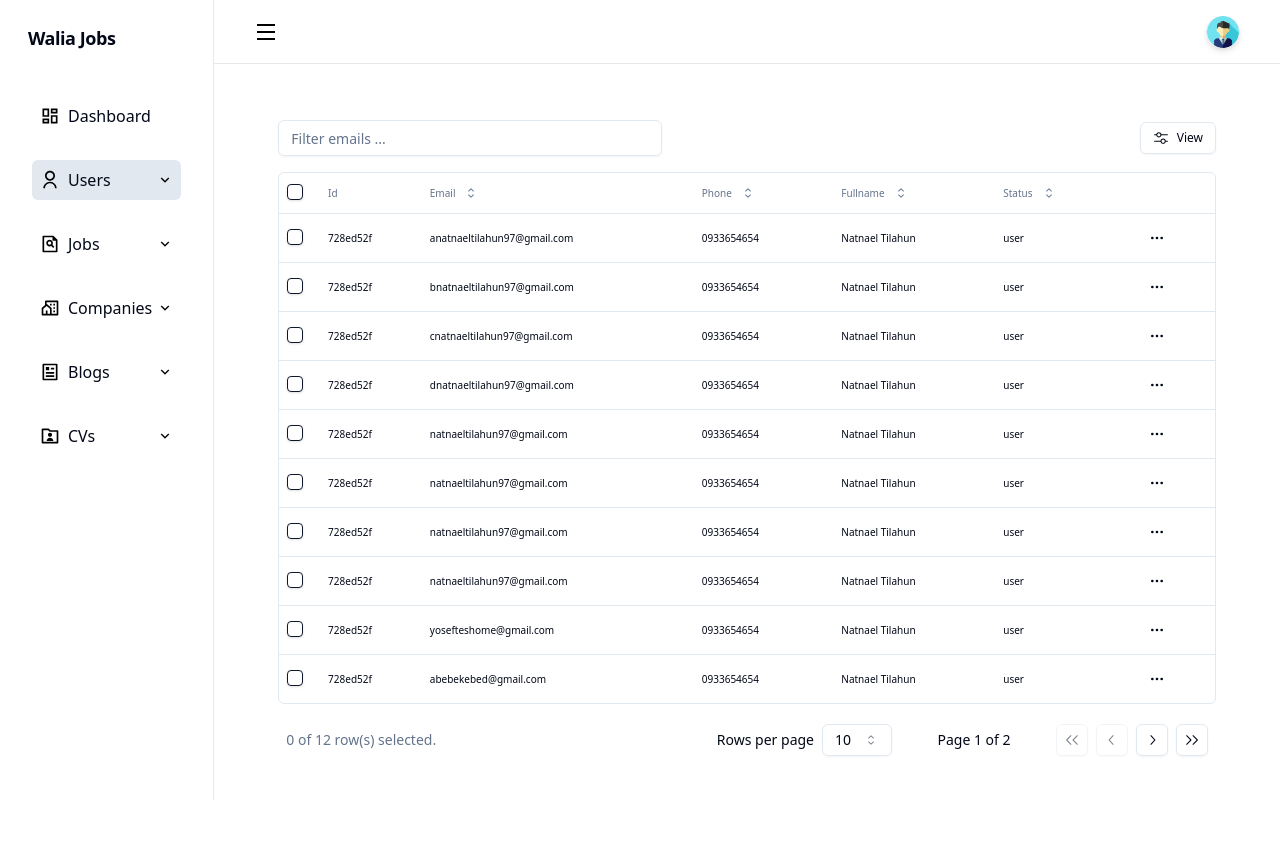
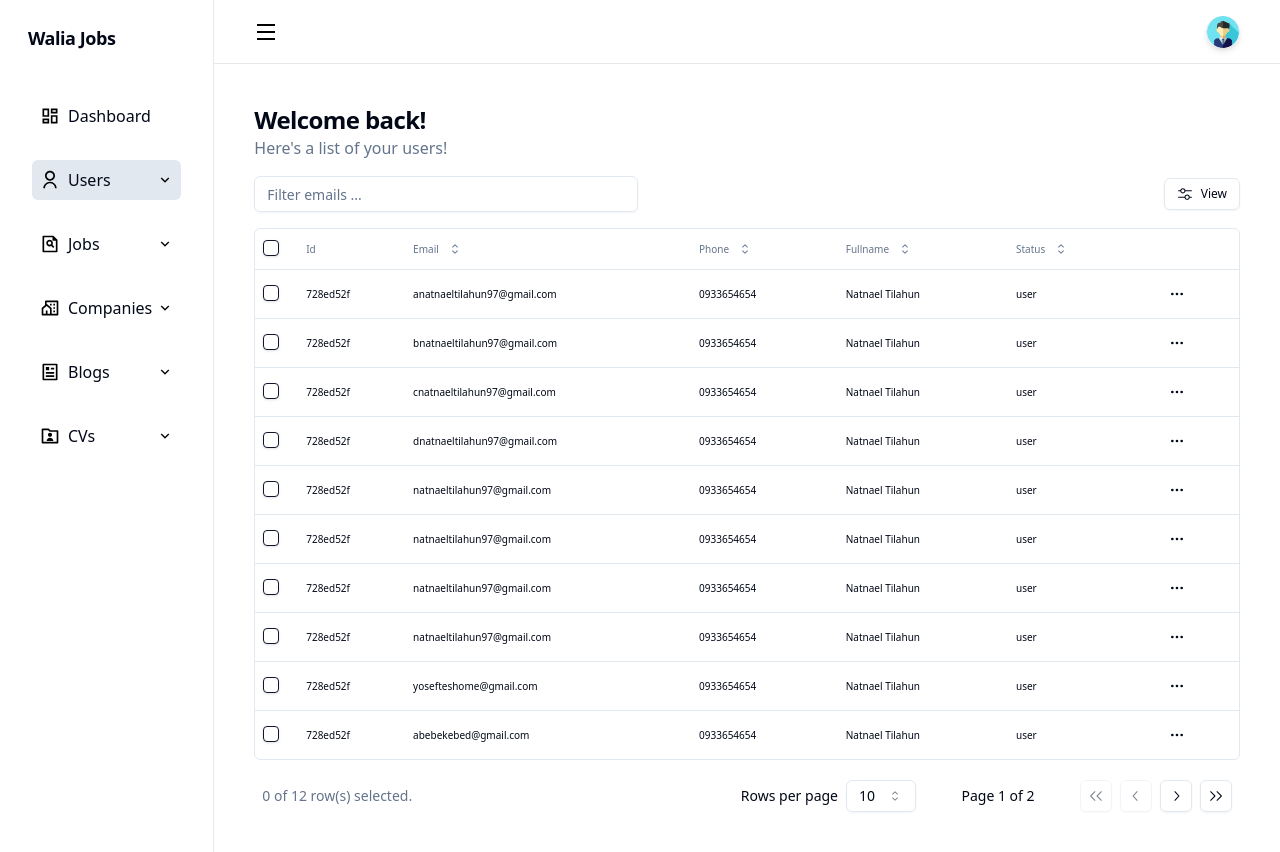
Before and after one commit to Natnael-Tilahun/walia-backend, a Next.js app: page /users in a window 1280 px wide. Before the commit the page ends 800 px from the top, so only its background shows below. Built offline with nearby package versions, Linux system fonts and the light colour scheme.

Commit message:
Modify users, blogs, companies, jobs, and cvs page

```diff
--- a/src/app/(dashboard)/blogs/page.tsx
+++ b/src/app/(dashboard)/blogs/page.tsx
@@ -30,7 +30,13 @@ export default async function Blogs() {
   const data = await getData();
 
   return (
-    <div className="px-5 lg:px-16 mx-auto py-10">
+    <div className="px-5 lg:px-10 mx-auto py-10">
+      <div>
+        <h2 className="text-2xl font-bold tracking-tight">Welcome back!</h2>
+        <p className="text-muted-foreground">
+          Here&apos;s a list of your blogs!
+        </p>
+      </div>
       <DataTable columns={columns} data={data} />
     </div>
   );
--- a/src/app/(dashboard)/companies/page.tsx
+++ b/src/app/(dashboard)/companies/page.tsx
@@ -102,7 +102,13 @@ async function getData(): Promise<Company[]> {
 export default async function Companies() {
   const data = await getData();
   return (
-    <div>
+    <div className="px-5 lg:px-10 mx-auto py-10">
+      <div>
+        <h2 className="text-2xl font-bold tracking-tight">Welcome back!</h2>
+        <p className="text-muted-foreground">
+          Here&apos;s a list of companies!
+        </p>
+      </div>
       <DataTable columns={columns} data={data} />
     </div>
   );
--- a/src/app/(dashboard)/cvs/page.tsx
+++ b/src/app/(dashboard)/cvs/page.tsx
@@ -30,7 +30,11 @@ export default async function CVs() {
   const data = await getData();
 
   return (
-    <div className="px-5 lg:px-16 mx-auto py-10">
+    <div className="px-5 lg:px-10 mx-auto py-10">
+      <div>
+        <h2 className="text-2xl font-bold tracking-tight">Welcome back!</h2>
+        <p className="text-muted-foreground">Here&apos;s a list of your cvs!</p>
+      </div>
       <DataTable columns={columns} data={data} />
     </div>
   );
--- a/src/app/(dashboard)/jobs/page.tsx
+++ b/src/app/(dashboard)/jobs/page.tsx
@@ -131,6 +131,10 @@ export default async function Jobs() {
 
   return (
     <div className="px-5 lg:px-10 mx-auto py-10">
+      <div>
+        <h2 className="text-2xl font-bold tracking-tight">Welcome back!</h2>
+        <p className="text-muted-foreground">Here&apos;s a list of jobs!</p>
+      </div>
       <DataTable columns={columns} data={data} />
     </div>
   );
--- a/src/app/(dashboard)/users/page.tsx
+++ b/src/app/(dashboard)/users/page.tsx
@@ -94,7 +94,13 @@ export default async function Users() {
   const data = await getData();
 
   return (
-    <div className="px-5 lg:px-16 mx-auto py-10">
+    <div className="px-5 lg:px-10 mx-auto py-10">
+      <div>
+        <h2 className="text-2xl font-bold tracking-tight">Welcome back!</h2>
+        <p className="text-muted-foreground">
+          Here&apos;s a list of your users!
+        </p>
+      </div>
       <DataTable columns={columns} data={data} />
     </div>
   );
```
